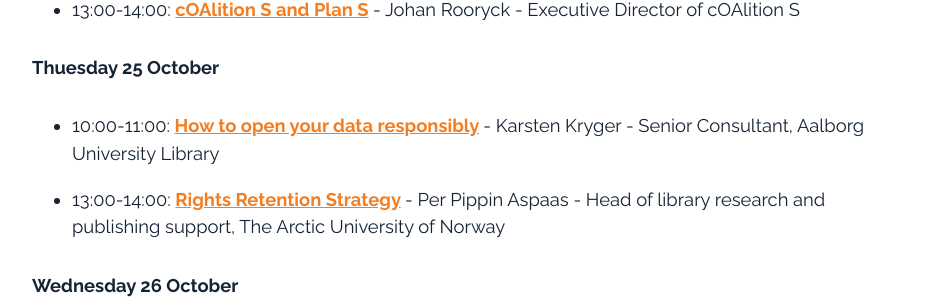
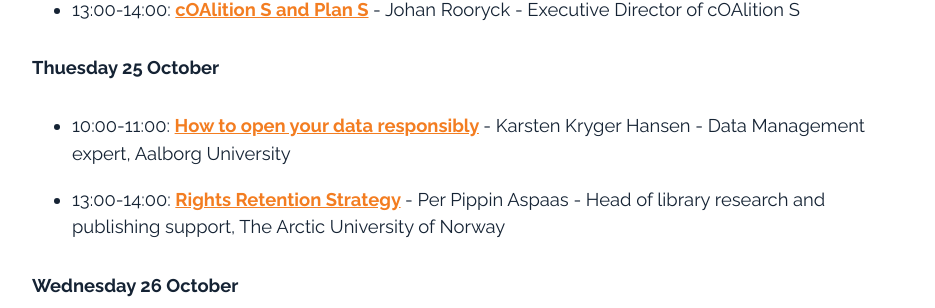
Before and after one commit to openaccess-dk/openaccess-dk.github.io, a Jekyll site: the page built from oaw2022.md, in a window 1280 px wide and 900 px high, scrolled down 1370 px. Shown: the part 145-453 px from the top of the window, without its empty margins (168-1103 px from the left). Built offline with Jekyll 4.4.1, drawn with Linux system fonts in a browser that asks for light colours.

Commit message:
Update oaw2022.md

```diff
--- a/oaw2022.md
+++ b/oaw2022.md
@@ -31,7 +31,7 @@
 - 13:00-14:00: <b>[cOAlition S and Plan S](https://openaccess.dk/oaw2022/monday02) </b> - Johan Rooryck - Executive Director of cOAlition S
 
 ##### Thuesday 25 October
-- 10:00-11:00: <b>[How to open your data responsibly](https://openaccess.dk/oaw2022/thuesday01) </b> - Karsten Kryger - Senior Consultant, Aalborg University Library
+- 10:00-11:00: <b>[How to open your data responsibly](https://openaccess.dk/oaw2022/thuesday01) </b> - Karsten Kryger Hansen - Data Management expert, Aalborg University
 
 - 13:00-14:00: <b>[Rights Retention Strategy](https://openaccess.dk/oaw2022/thuesday02) </b> - Per Pippin Aspaas - Head of library research and publishing support, The Arctic University of Norway
 
```
